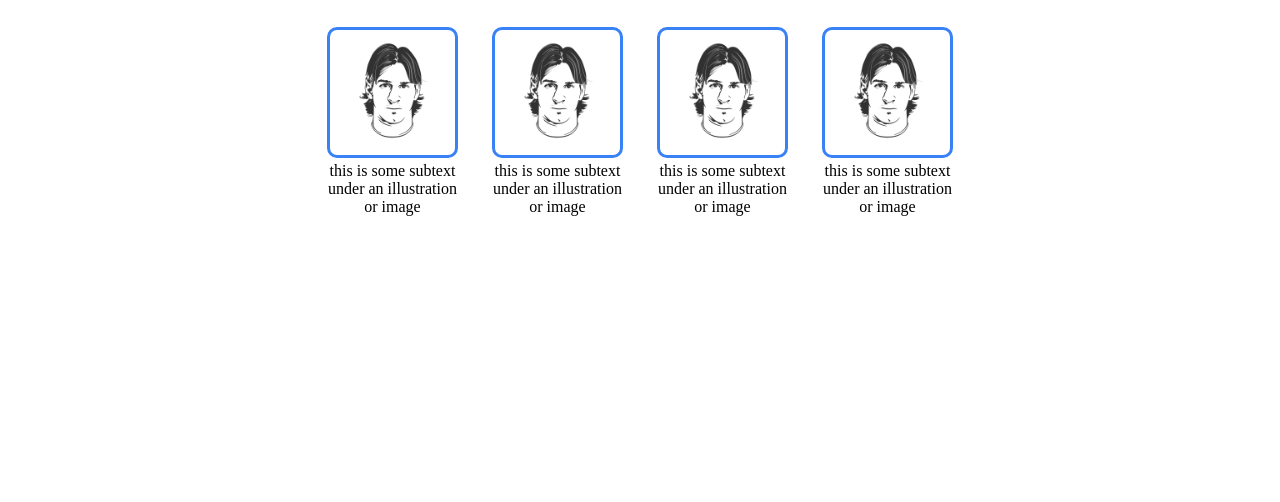
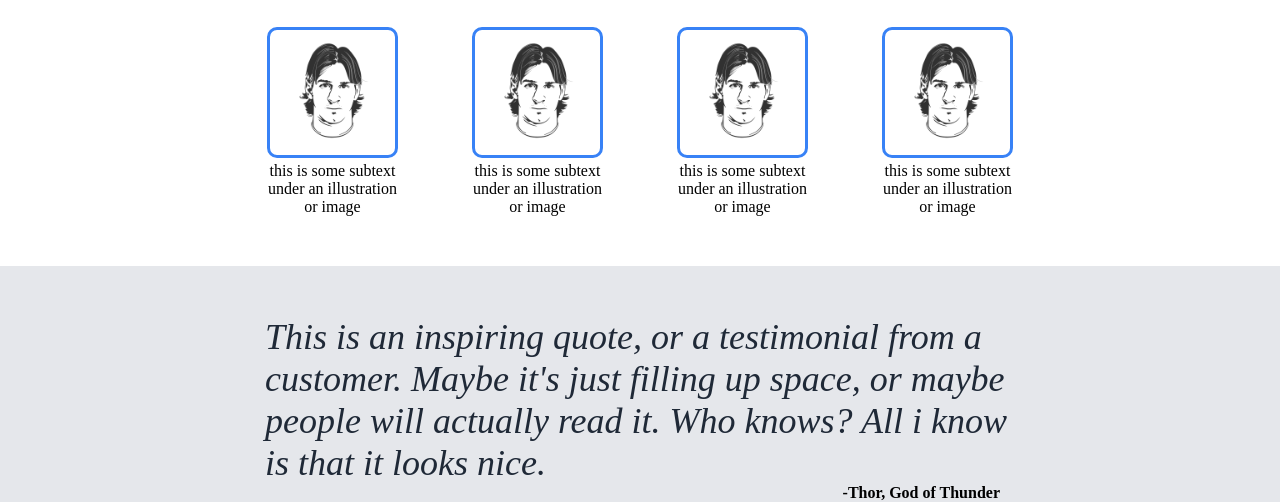
Before and after one commit to federicotempo/landing-page, a plain HTML site: page index.html in a window 1280 px wide. Shown: the part 511-1013 px from the top of the page. Before the commit the page ends 800 px from the top, so only its background shows below. Drawn offline with Linux system fonts and the light colour scheme.

Commit message:
Se resuelve tercer contenedor
Agrega el tercer contenedor.
Modifica espacio entre imagenes cards.

```diff
--- a/index.html
+++ b/index.html
@@ -9,23 +9,17 @@
 <body>
 
     <div class="first-container">
-
         <div class="header">
-
             <ul class="logo">
                 <li>Header logo</li>
             </ul>
-
             <ul class="right-links">
                 <li><a href="#">header link one</a></li>
                 <li><a href="#">header link two</a></li>
                 <li><a href="#">header link three</a></li>
             </ul>
-
         </div>
-
        <div class="main">
-
             <div class="main-content">
                 <h1>This website is awesome</h1>
                 <p>This website has some subtext that goes hear
@@ -34,13 +28,10 @@
                 </p>
                 <button>Sign up</button>
             </div>
-
             <div class="main-image">
                <img src="src/images/1442809583.webp" alt="Messi">
             </div>
-
        </div>
-
     </div>
 
     <div class="second-container">
@@ -66,6 +57,10 @@
     </div>
 
     <div class="third-container">
+        <div class="quote-container">
+            <p>This is an inspiring quote, or a testimonial from a customer. Maybe it's just filling up space, or maybe people will actually read it. Who knows? All i know is that it looks nice.</p>
+            <div class="quote-author">-Thor, God of Thunder</div>
+        </div>
 
     </div>
 
--- a/style/style.css
+++ b/style/style.css
@@ -100,7 +100,7 @@ a {
 
 .images {
     display: flex;
-    gap: 30px;
+    gap: 70px;
     justify-content: center;
     text-align: center;
 }
@@ -115,3 +115,32 @@ a {
 .card-image div {
     width: 135px;
 }
+
+.third-container {
+    background-color: #E5E7EB;
+    display: flex;
+    align-items: center;
+    justify-content: center;
+    padding-top: 50px;
+
+}
+
+.quote-container p {
+    margin: 0;
+    font-size: 36px;
+    font-weight: 300;
+    font-style: italic;
+    color: #1F2937;
+}
+
+.quote-container {
+    width: 750px;
+    display: flex;
+    flex-direction: column;
+}
+
+.quote-author {
+    align-self: flex-end;
+    font-weight: 800;
+    margin-right: 15px;
+}
```
